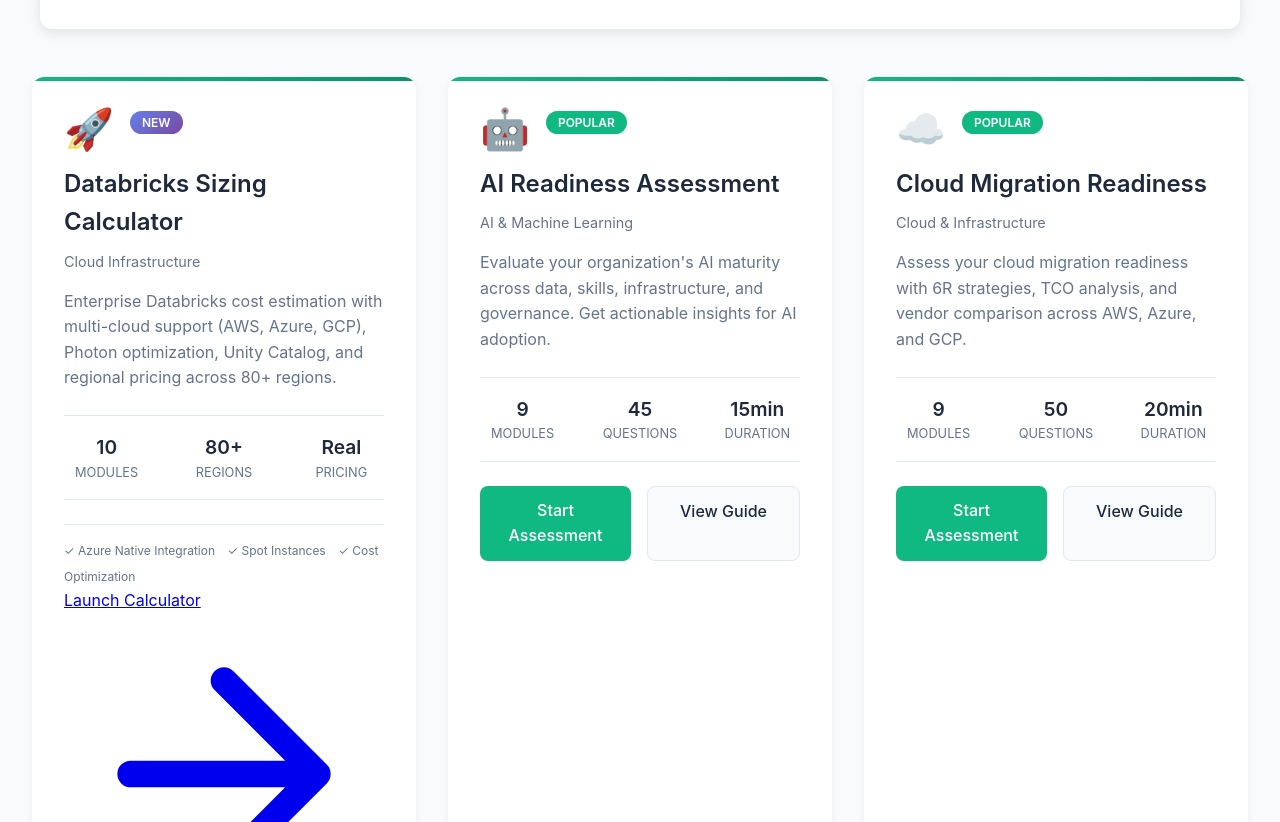
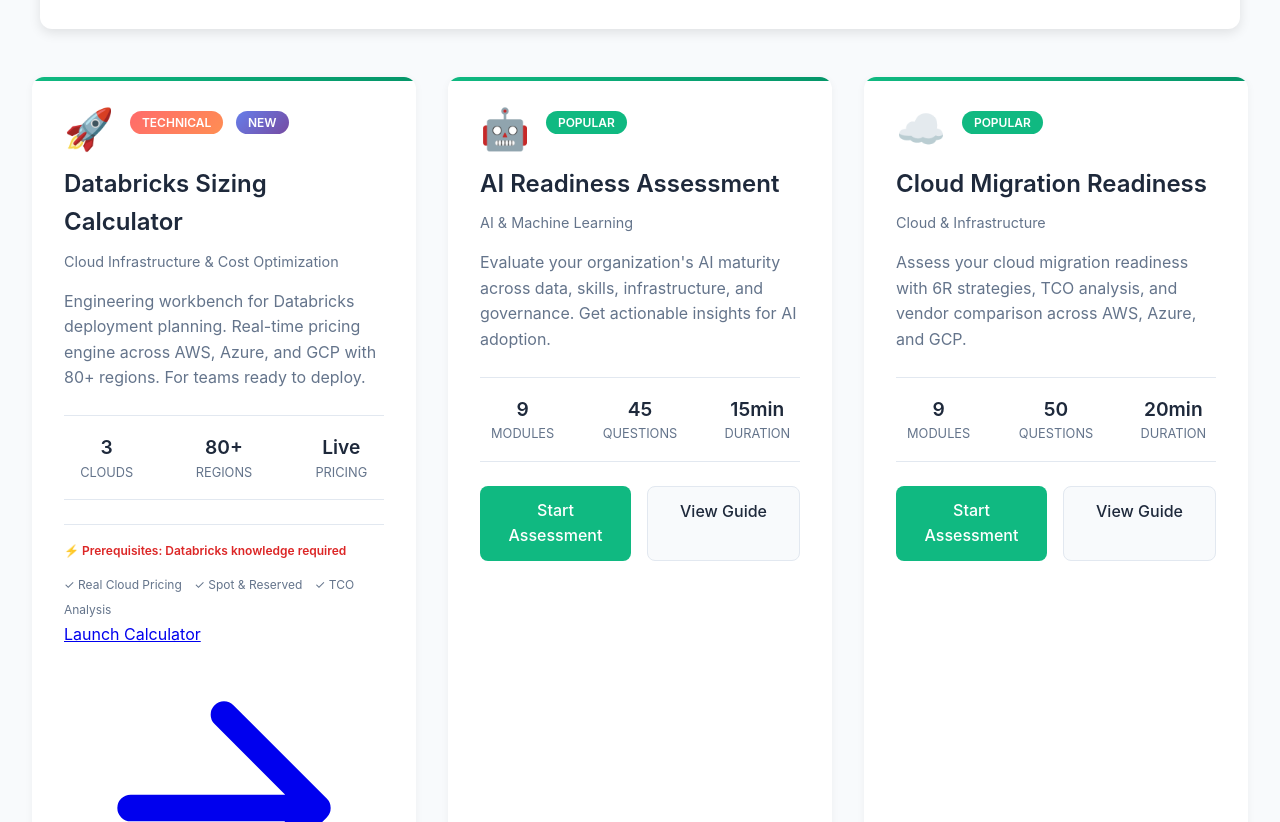
Before and after one commit to architecture-audit/architecture-audit, a website: page calculators/index.html in a window 1280 px wide. Shown: the part 415-1237 px from the top of the page. Drawn offline with Linux system fonts and the light colour scheme.

Commit message:
Update positioning and categorization for Databricks calculator
- Rebranded site from 'Assessment Tools' to 'Architecture Tools'
- Updated homepage heading: 'Professional Architecture Tools'
- Added 'From assessment to deployment' positioning
- Categorized Databricks as both Cloud Infrastructure & Cost Optimization
- Added TECHNICAL badge to indicate advanced/engineering level
- Added prerequisites warning for Databricks knowledge
- Updated meta descriptions and SEO tags
- Added Databricks to frameworks catalog
- Updated all counts from 9 to 10 tools
- Positioned as engineering workbench vs assessment framework

```diff
--- a/calculators/index.html
+++ b/calculators/index.html
@@ -329,30 +329,34 @@
                 <div class="card-header">
                     <div class="card-icon">🚀</div>
                     <div class="card-content">
-                        <span class="card-badge" style="background: linear-gradient(135deg, #667eea, #764ba2); color: white;">New</span>
+                        <span class="card-badge" style="background: linear-gradient(135deg, #ff6b6b, #ff8e53); color: white;">Technical</span>
+                        <span class="card-badge" style="background: linear-gradient(135deg, #667eea, #764ba2); color: white; margin-left: 8px;">New</span>
                     </div>
                 </div>
                 <h3 class="card-title">Databricks Sizing Calculator</h3>
-                <p class="card-category">Cloud Infrastructure</p>
-                <p class="card-description">Enterprise Databricks cost estimation with multi-cloud support (AWS, Azure, GCP), Photon optimization, Unity Catalog, and regional pricing across 80+ regions.</p>
+                <p class="card-category">Cloud Infrastructure & Cost Optimization</p>
+                <p class="card-description">Engineering workbench for Databricks deployment planning. Real-time pricing engine across AWS, Azure, and GCP with 80+ regions. For teams ready to deploy.</p>
                 <div class="card-stats">
                     <div class="stat-item">
-                        <div class="stat-value">10</div>
-                        <div class="stat-label">Modules</div>
+                        <div class="stat-value">3</div>
+                        <div class="stat-label">Clouds</div>
                     </div>
                     <div class="stat-item">
                         <div class="stat-value">80+</div>
                         <div class="stat-label">Regions</div>
                     </div>
                     <div class="stat-item">
-                        <div class="stat-value">Real</div>
+                        <div class="stat-value">Live</div>
                         <div class="stat-label">Pricing</div>
                     </div>
                 </div>
                 <div class="card-features" style="margin-top: 12px; padding-top: 12px; border-top: 1px solid #e2e8f0;">
-                    <span style="font-size: 0.75rem; color: #64748b;">✓ Azure Native Integration</span>
-                    <span style="font-size: 0.75rem; color: #64748b; margin-left: 8px;">✓ Spot Instances</span>
-                    <span style="font-size: 0.75rem; color: #64748b; margin-left: 8px;">✓ Cost Optimization</span>
+                    <span style="font-size: 0.75rem; color: #dc2626; font-weight: 600;">⚡ Prerequisites: Databricks knowledge required</span>
+                </div>
+                <div class="card-features" style="margin-top: 8px;">
+                    <span style="font-size: 0.75rem; color: #64748b;">✓ Real Cloud Pricing</span>
+                    <span style="font-size: 0.75rem; color: #64748b; margin-left: 8px;">✓ Spot & Reserved</span>
+                    <span style="font-size: 0.75rem; color: #64748b; margin-left: 8px;">✓ TCO Analysis</span>
                 </div>
                 <a href="databricks-sizing/" class="card-link">
                     <span>Launch Calculator</span>
```
Also changed, not shown: catalog.html (+18 -1 lines), index.html (+21 -7 lines).
